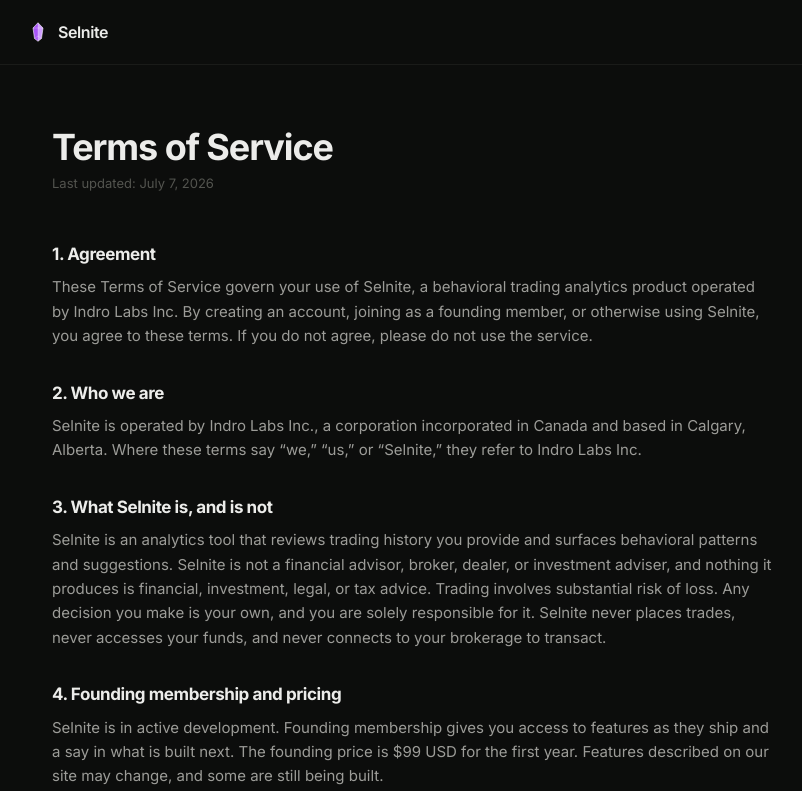
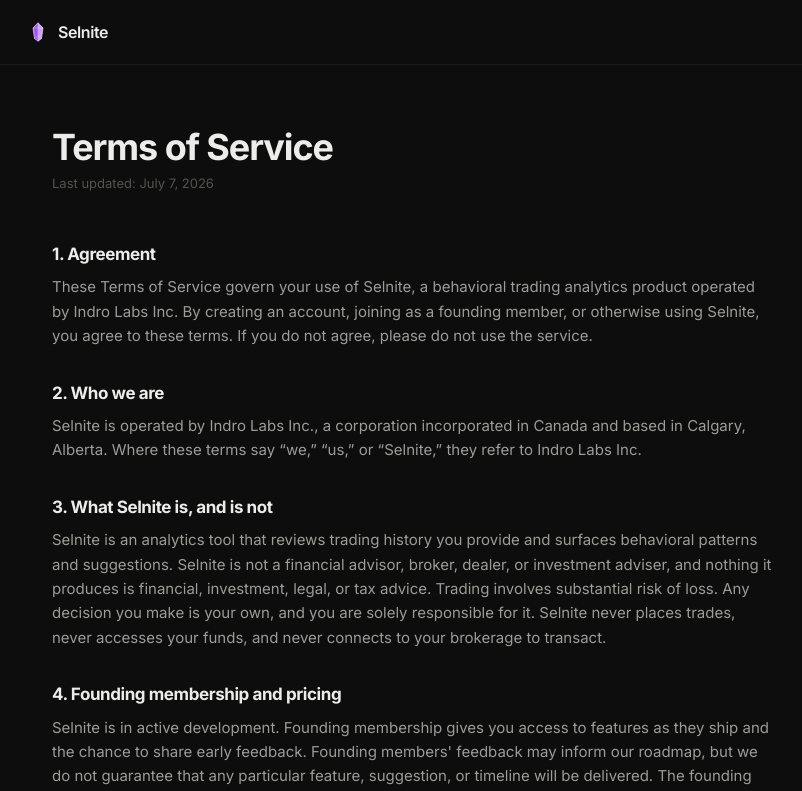
Before and after one commit to indro-labs/Indro-invest-landingpage, a Next.js app in the folder frontend/: page /terms in a window 1280 px wide. Shown: the top 791 px of the page, without its empty margins (228-1030 px from the left). Built offline with nearby package versions, Linux system fonts and the light colour scheme.

Commit message:
more frontend changes

```diff
--- a/frontend/app/components/Principles.tsx
+++ b/frontend/app/components/Principles.tsx
@@ -14,8 +14,8 @@
     body: "Every insight is measured from your own trades, with a confidence score attached. If the data can't support it, we don't say it.",
   },
   {
-    title: "Honest about our stage.",
-    body: "Selnite is in active development, built alongside our founding members. What you see here is real design on sample data, and the people inside shape what comes next.",
+    title: "Built with traders.",
+    body: "Selnite is in active development. Founding members get early access and a direct line to the team to share feedback as it takes shape.",
   },
 ];
 
--- a/frontend/app/join/page.tsx
+++ b/frontend/app/join/page.tsx
@@ -167,7 +167,7 @@
   "A clear rule to run before your next trade, tuned to that pattern",
   "The market conditions where your edge shows up, and where it vanishes",
   "Whether you're actually beating the market, or just riding it",
-  "First access to the dashboard, and a say in what ships next",
+  "First access to the dashboard, and a direct line to share feedback",
 ];
 
 // PLACEHOLDER quotes. Product isn't out yet, so these are waitlist / anticipation
--- a/frontend/app/terms/page.tsx
+++ b/frontend/app/terms/page.tsx
@@ -24,7 +24,7 @@
   },
   {
     h: "4. Founding membership and pricing",
-    body: "Selnite is in active development. Founding membership gives you access to features as they ship and a say in what is built next. The founding price is $99 USD for the first year. Features described on our site may change, and some are still being built.",
+    body: "Selnite is in active development. Founding membership gives you access to features as they ship and the chance to share early feedback. Founding members' feedback may inform our roadmap, but we do not guarantee that any particular feature, suggestion, or timeline will be delivered. The founding price is $99 USD for the first year. Features described on our site may change, and some are still being built.",
   },
   {
     h: "5. Billing, renewal, and cancellation",
```
Also changed, not shown: 1 other file (tests, documents, lock files or other folders).
